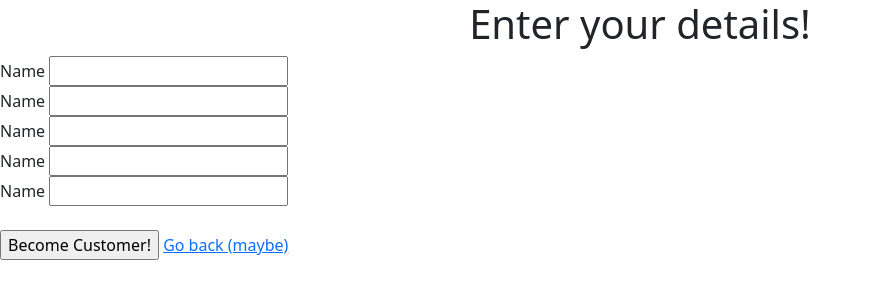
After one commit to AaronKurowski/Trash_Collections, a Django app: template trash_collector/customers/templates/customers/create.html in a window 1280 px wide. The commit adds this page. Shown: the top 300 px of the page, without its empty margins (0-871 px from the left). Run offline with Django 3.2, Linux system fonts and the light colour scheme; the template is opened without the code that fills it, so the values that code supplies are empty.

Commit message:
Customer view/templates added for balance and customer account creation. Still working on an exception in the create method. Migrations made to update zipcode field to charfield.

```diff
--- a/trash_collector/customers/models.py
+++ b/trash_collector/customers/models.py
@@ -9,7 +9,7 @@ class Customer(models.Model):
     bonus_pickup = models.DateField(auto_now=False, auto_now_add=False, default=None, blank=True, null=True)
     amount_due = models.DecimalField(max_digits=50, default=0, decimal_places=2, blank=True, null=True)
 
-    zipcode = models.IntegerField(default=None, blank=True, null=True)
+    zipcode = models.CharField(max_length=50, default=None, blank=True, null=True)
     address = models.CharField(max_length=50, default=None, blank=True, null=True)
     city = models.CharField(max_length=50, default=None, blank=True, null=True)
     phone_number = models.CharField(max_length=15, default=None, blank=True, null=True)
--- /dev/null
+++ b/trash_collector/customers/templates/customers/create.html
@@ -0,0 +1,35 @@
+{% extends 'base.html' %}
+
+{% block title %} Customer Creation {% endblock %}
+
+{% block header %} Enter your details! {% endblock %}
+
+{% block content %}
+
+<form action="{% url 'customers:create' %}" method="POST">
+    {% csrf_token %}
+    <div>
+        <label for="name" name="name">Name</label>
+        <input type="text" id="name" name="name">
+    </div>
+    <div>
+        <label for="address" name="address">Name</label>
+        <input type="text" id="address" name="address">
+    </div>
+    <div>
+        <label for="city" name="city">Name</label>
+        <input type="text" id="city" name="city">
+    </div>
+    <div>
+        <label for="zipcode" name="zipcode">Name</label>
+        <input type="text" id="zipcode" name="zipcode">
+    </div>
+    <div>
+        <label for="phone_number" name="phone_number">Name</label>
+        <input type="text" id="phone_number" name="phone_number">
+    </div><br>
+    <input type="submit" value="Become Customer!">
+    <a href="{% url '' %}">Go back (maybe)</a>
+</form>
+
+{% endblock %}
--- a/trash_collector/customers/templates/customers/weekly_pickup.html
+++ b/trash_collector/customers/templates/customers/weekly_pickup.html
@@ -21,5 +21,10 @@
     <input type="submit" value="Change Day">
 
     </form>
+
+    <form method="POST" action="{% url 'customers:weekly_pickup' %}">
+        {% csrf_token %}
+
+    </form>
 </div>
 {% endblock %}
--- a/trash_collector/customers/urls.py
+++ b/trash_collector/customers/urls.py
@@ -8,5 +8,7 @@ app_name = "customers"
 urlpatterns = [
     path('', views.index, name="index"),
     path('weekly_pickup/', views.weekly_pickup, name='weekly_pickup'),
-    path('bonus_pickup', views.bonus_pickup, name='bonus_pickup')
+    path('bonus_pickup/', views.bonus_pickup, name='bonus_pickup'),
+    path('create/', views.create, name='create'),
+    path('balance/', views.balance, name='balance')
 ]
--- a/trash_collector/templates/base.html
+++ b/trash_collector/templates/base.html
@@ -16,7 +16,7 @@
           <div class="navbar-nav">
             <a class="nav-link active" href="{% url 'customers:weekly_pickup' %}">Weekly Pickup</a>
             <a class="nav-link active" href="{% url 'customers:bonus_pickup' %}">Bonus Pickup</a>
-            <a class="nav-link active" href="#">Balance</a>
+            <a class="nav-link active" href="{% url 'customers:balance' %}">Balance</a>
           </div>
         </div>
         <div class="d-flex">
--- a/trash_collector/templates/home.html
+++ b/trash_collector/templates/home.html
@@ -2,7 +2,7 @@
 
 {% block title %} Home Portal {% endblock %}
 
-{% block header %} Home Portal {% endblock %}
+{% block header %} Welcome to <br>365 Waste Management, Inc. {% endblock %}
 
 {% block content %}
 {% if user.is_authenticated %}
```
Also changed, not shown: trash_collector/customers/templates/customers/balance.html (added, +14 -0 lines), trash_collector/customers/templates/customers/index.html (+10 -1 lines), trash_collector/customers/views.py (+40 -6 lines), trash_collector/customers/migrations/0005_auto_20210510_1206.py (added).
